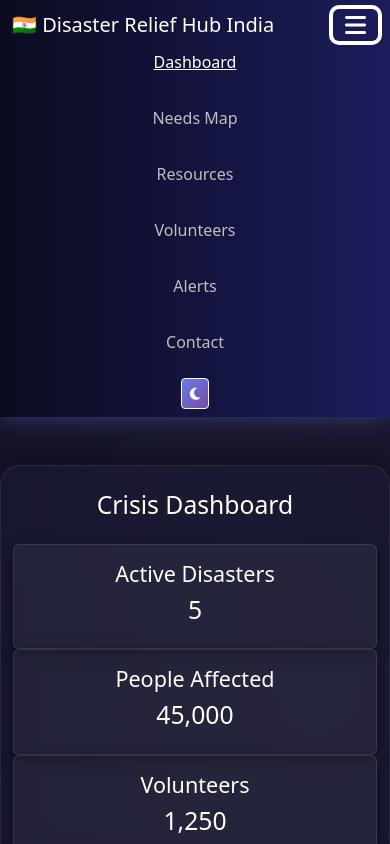
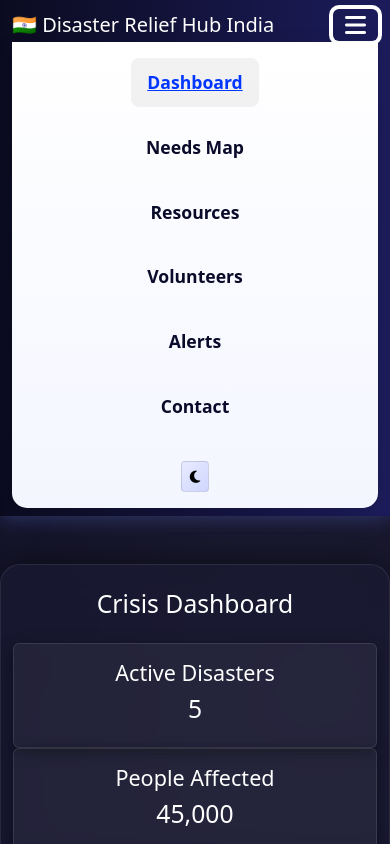
Before and after one commit to TrojanBhaiya009/Disaster-Relief-Hub-India, a website: page public/index.html in a window 390 px wide. Both pictures are taken after a click on the button "Toggle navigation". Shown: the top 844 px of the page. Drawn offline with nearby package versions, Linux system fonts and the light colour scheme.

Commit message:
Navbar Theme fix

```diff
--- a/public/index.css
+++ b/public/index.css
@@ -430,3 +430,43 @@ body:not(.light) .dropdown-toggle {
   color: #fff !important;
   text-decoration: underline;
 }
+/* ===== MOBILE NAVBAR FIX FOR LIGHT MODE ===== */
+@media (max-width: 991px) {
+  .navbar-collapse {
+    background: linear-gradient(180deg, #ffffff, #f4f6ff);
+    border-radius: 0 0 15px 15px;
+    padding: 1rem 0.8rem;
+    box-shadow: 0 6px 25px rgba(0,0,0,0.1);
+  }
+
+  .navbar-nav .nav-link {
+    color: #0a0a2a !important;
+    text-align: center;
+    font-weight: 600;
+    font-size: 1.1rem;
+    padding: 0.7rem 1rem;
+    border-radius: 8px;
+    transition: all 0.25s ease;
+  }
+
+  .navbar-nav .nav-link:hover,
+  .navbar-nav .nav-link.active {
+    background: rgba(0,0,0,0.05);
+    color: #0036ff !important;
+  }
+
+  /* Theme toggle button inside menu */
+  #modeToggle {
+    display: block;
+    margin: 0.9rem auto 0;
+    background: linear-gradient(135deg, #e8ebff, #cfd6ff);
+    border: 1px solid rgba(0,0,0,0.1);
+    color: #000;
+    font-weight: 600;
+  }
+
+  #modeToggle:hover {
+    background: #dfe3ff;
+    transform: scale(1.03);
+  }
+}
```
